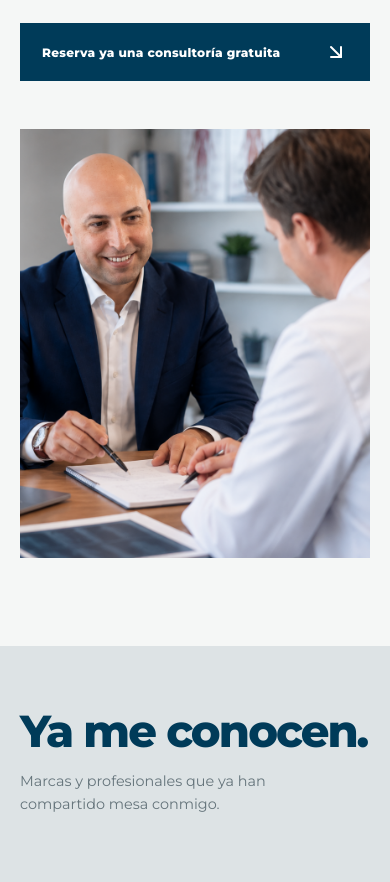
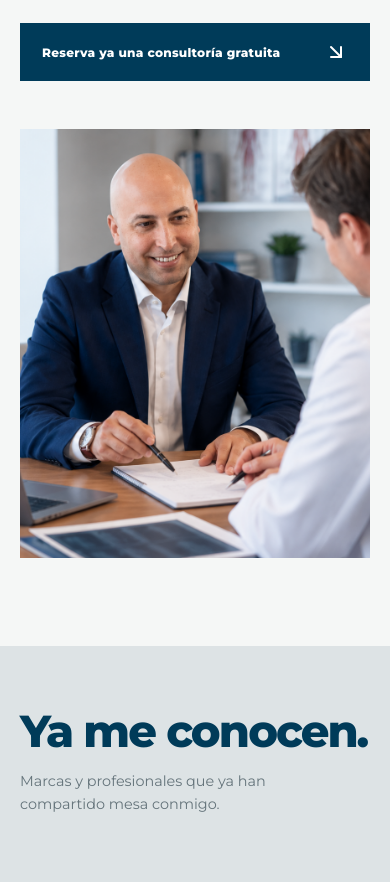
Before and after one commit to OpenClawDev-26/landang, a Next.js app: page / in a window 390 px wide. Shown: the part 1840-2722 px from the top of the page. Built offline with nearby package versions, Linux system fonts and the light colour scheme; no server answers.

Commit message:
style: update work-section layout and adjust image positioning for improved responsiveness

```diff
--- a/app/globals.css
+++ b/app/globals.css
@@ -99,7 +99,7 @@ h2 { font-size: clamp(3rem, 6.3vw, 6.6rem); font-weight: 760; }
 .hero-index i { width: 4.5rem; height: 1px; background: rgba(255,255,255,.7); }
 
 /* Working together */
-.work-section { display: grid; grid-template-columns: minmax(0, 1.25fr) minmax(0, 1fr); gap: clamp(2.5rem, 6vw, 5rem); align-items: center; padding: var(--section) var(--page); background: var(--paper); }
+.work-section { display: grid; grid-template-columns: minmax(0, 3.4fr) minmax(0, 1fr); gap: clamp(2rem, 5vw, 4rem); align-items: center; padding: var(--section) var(--page); background: var(--paper); }
 .work-copy { min-width: 0; }
 .section-intro { display: grid; grid-template-columns: 1fr 1.2fr; gap: 1.5rem 5rem; align-items: end; margin-bottom: clamp(3rem, 6vw, 6rem); }
 .section-intro .eyebrow { grid-column: 1 / -1; }
@@ -115,7 +115,7 @@ h2 { font-size: clamp(3rem, 6.3vw, 6.6rem); font-weight: 760; }
 .work-list p { max-width: 58ch; margin: 0; color: var(--blue-deep); font-size: clamp(1rem, 1.4vw, 1.18rem); font-weight: 600; line-height: 1.45; }
 .work-list svg { color: var(--sky); }
 .work-photo { position: relative; min-height: 640px; align-self: stretch; margin: 0; overflow: hidden; }
-.work-photo img { object-fit: cover; object-position: center 30%; }
+.work-photo img { object-fit: cover; object-position: 34% 22%; }
 
 /* Clients */
 .clients-section { overflow: hidden; padding: clamp(4rem, 7vw, 7rem) 0; background: var(--fog); }
```
